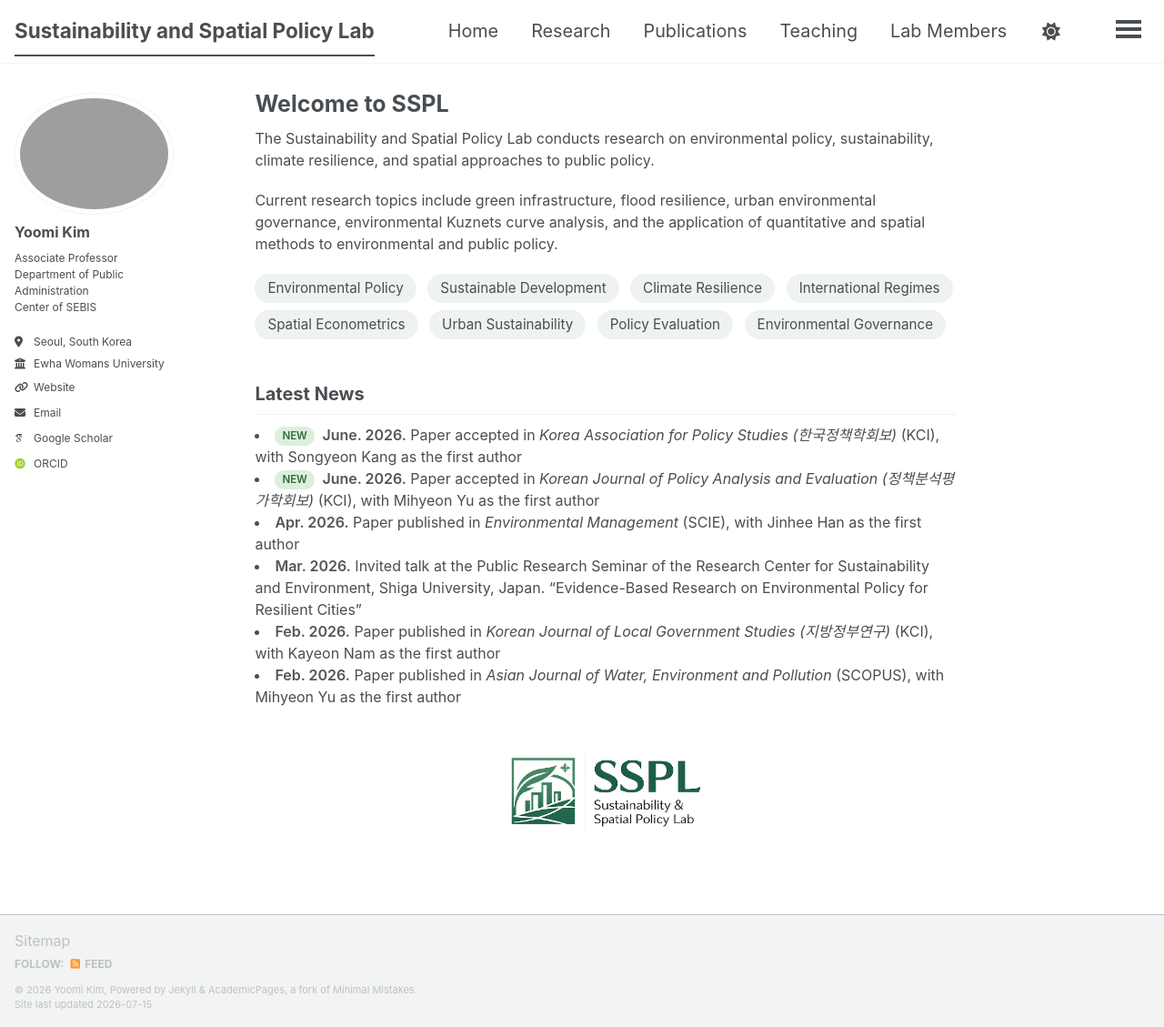
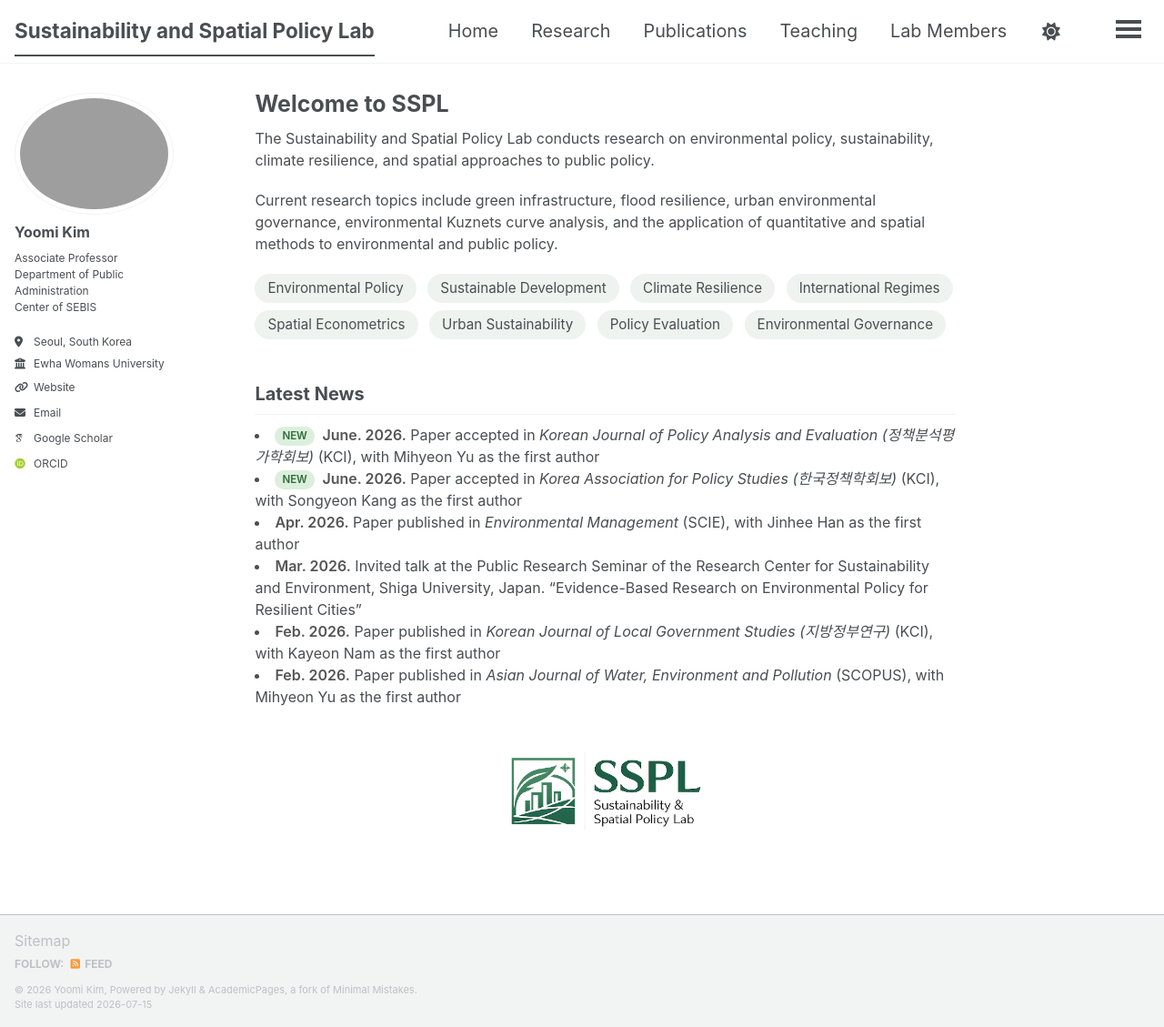
Before and after one commit to ymkim-ssplab/ymkim-ssplab.github.io, a Jekyll site: the page built from _pages/about.md, in a window 1280 px wide and 1129 px high. Shown: the whole window at 91% size. Built offline with Jekyll 4.4.1, drawn with Linux system fonts in a browser that asks for light colours; some web fonts are replaced; a script bundle is joined from its source files by our own code; library files that are not in the unit come from our copies.

Commit message:
Update about.md

```diff
--- a/_pages/about.md
+++ b/_pages/about.md
@@ -83,16 +83,17 @@ She maintains ongoing international collaborations with scholars in Japan, the U
   </li>
 -->
 
-  <li>
-     <span class="news-badge">NEW</span>
-    <span class="news-date">June. 2026.</span>
-    Paper accepted in <em>Korea Association for Policy Studies (한국정책학회보)</em> (KCI), with Songyeon Kang as the first author
-  </li>
 
   <li>
     <span class="news-badge">NEW</span>
     <span class="news-date">June. 2026.</span>
     Paper accepted in <em>Korean Journal of Policy Analysis and Evaluation (정책분석평가학회보)</em> (KCI), with Mihyeon Yu as the first author
+  </li>
+
+  <li>
+     <span class="news-badge">NEW</span>
+    <span class="news-date">June. 2026.</span>
+    Paper accepted in <em>Korea Association for Policy Studies (한국정책학회보)</em> (KCI), with Songyeon Kang as the first author
   </li>
 
   <li>
```
